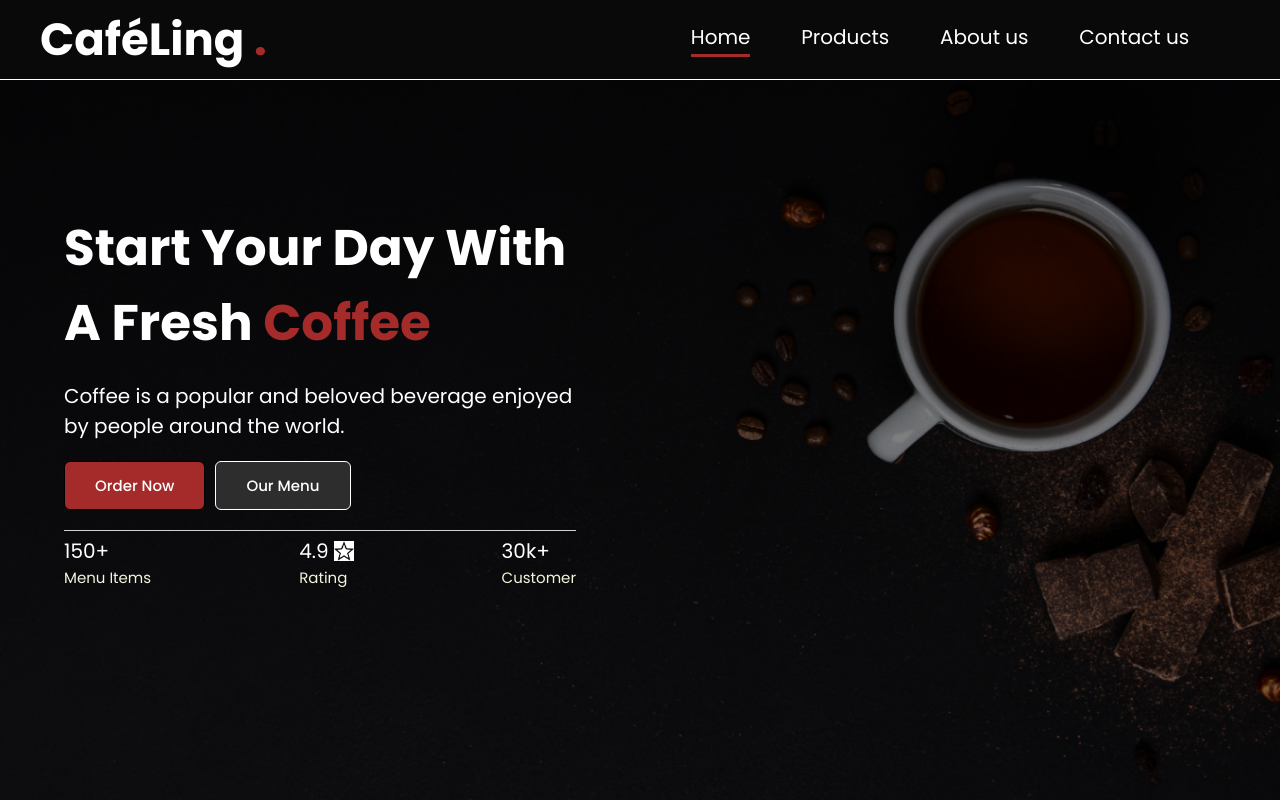
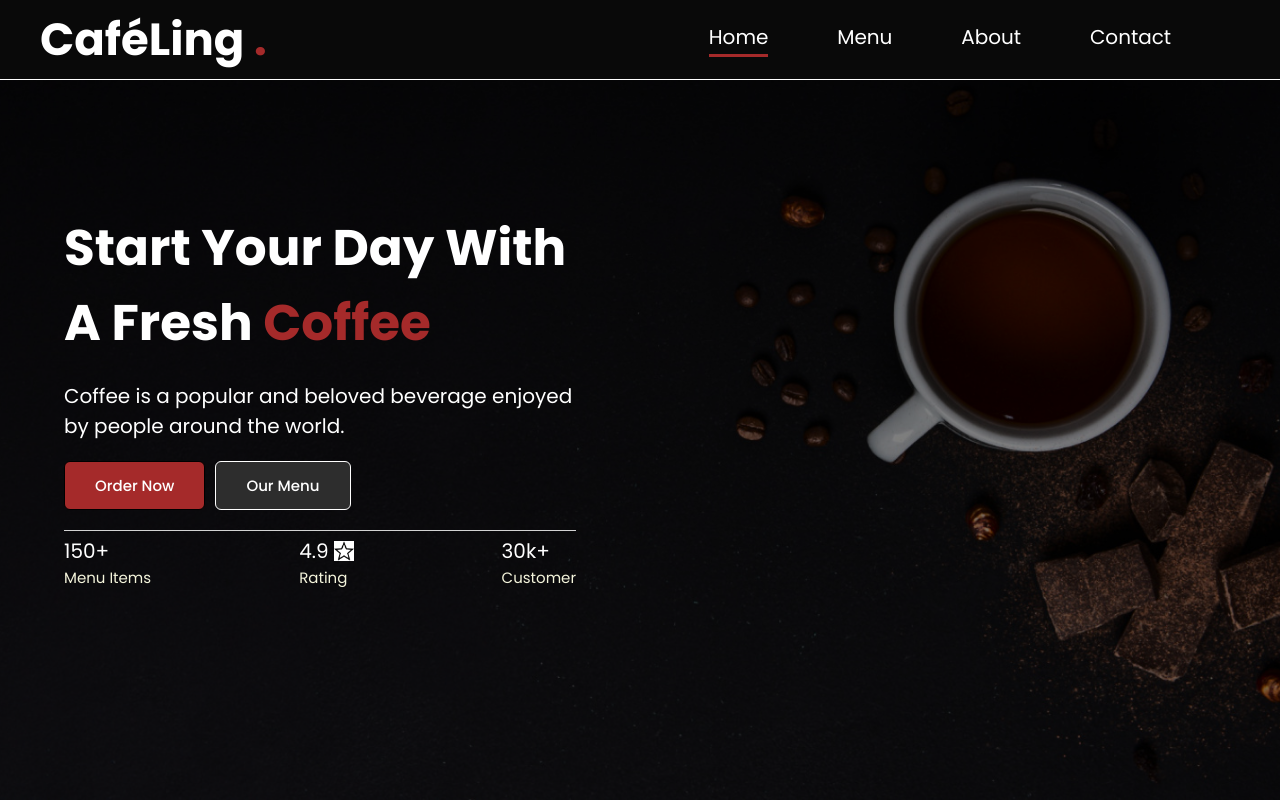
Before and after one commit to Calamity124/coffee-shop, a plain HTML site: page index.html in a window 1280 px wide. Drawn offline with Linux system fonts and the light colour scheme.

Commit message:
Update index.html

```diff
--- a/index.html
+++ b/index.html
@@ -19,11 +19,11 @@
 
            <a class="nav-content active " href="index.html">Home</a>
 
-           <a class="nav-content " href="products.html">Products</a>
+           <a class="nav-content " href="products.html">Menu</a>
 
-           <a class="nav-content  " href="about-us.html">About us</a>
+           <a class="nav-content  " href="about-us.html">About</a>
 
-           <a class="nav-content " href="contact-us.html">Contact us</a>
+           <a class="nav-content " href="contact-us.html">Contact</a>
 
         </nav>
         <div class="menu-toggle">
@@ -78,4 +78,5 @@
     <script src="script.js"></script>
 
 </body>
+
 </html>
```
